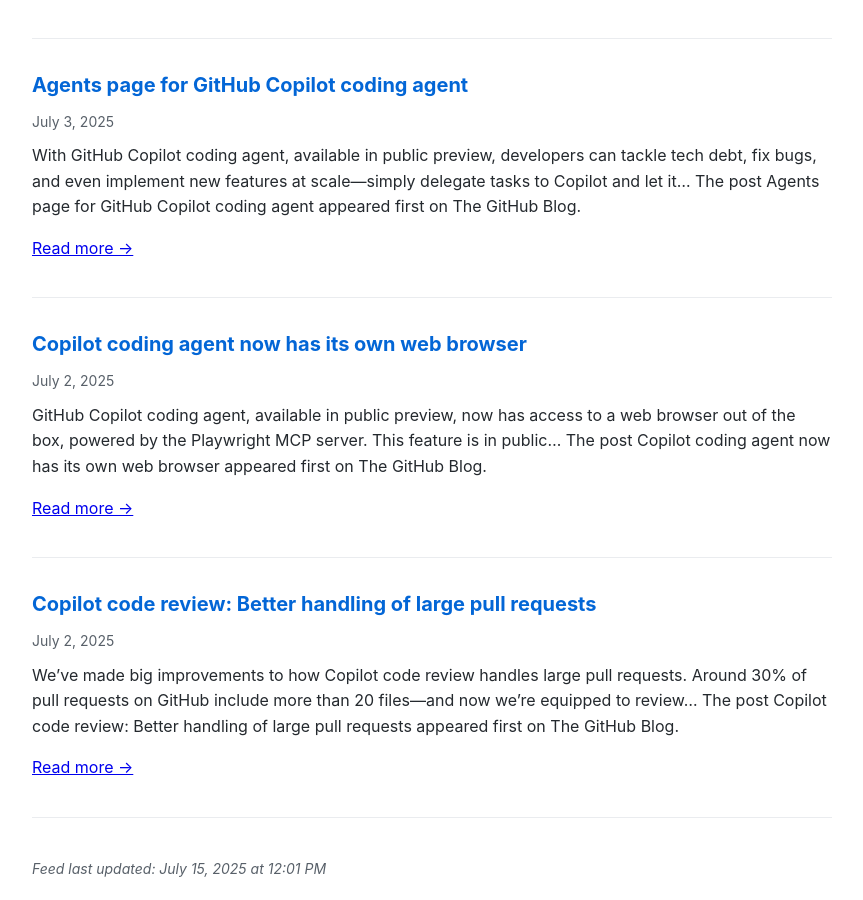
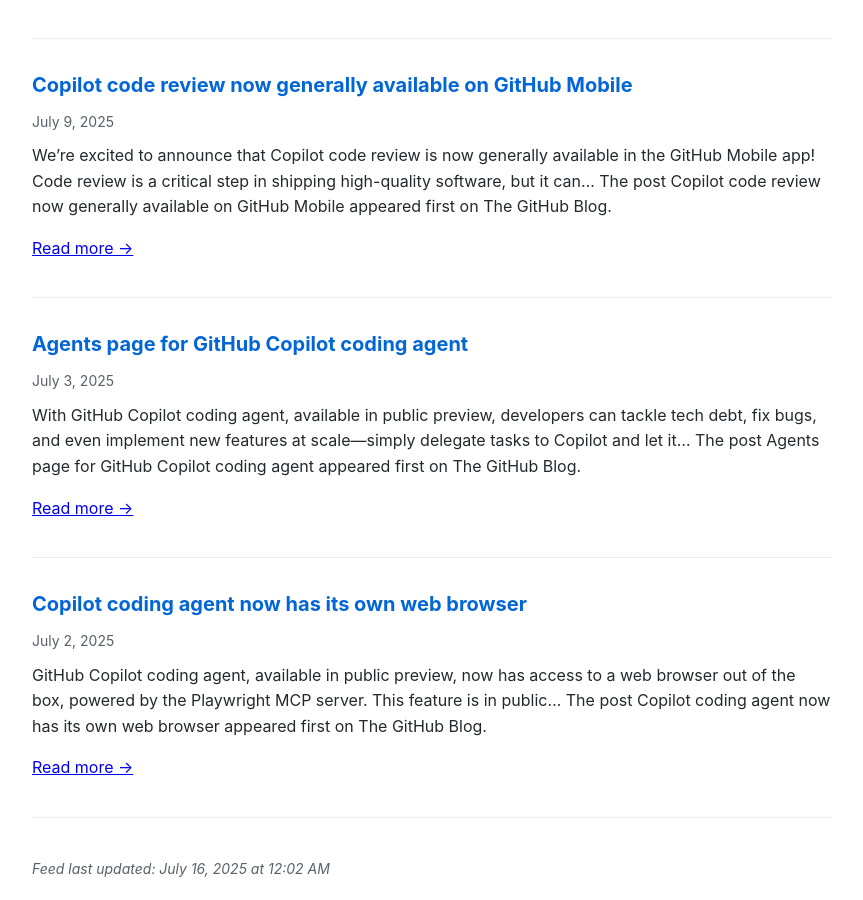
Before and after one commit to Oregand/oregand.github.io, a Jekyll site: the page copilot-feed.html, which Jekyll copies as it is, in a window 1280 px wide and 900 px high, scrolled down 1926 px. Shown: the whole window, without its empty margins (208-1071 px from the left). Built offline with Jekyll 4.4.1, drawn with Linux system fonts in a browser that asks for light colours; some of the changed text lies outside the part shown.

Commit message:
Update RSS feed

```diff
--- a/copilot-feed.html
+++ b/copilot-feed.html
@@ -62,6 +62,19 @@
 </head>
 <body>
   <h1>GitHub Copilot Latest Updates</h1>
+
+  <div class="feed-item">
+    <div class="feed-title">
+      <a href="https://github.blog/changelog/2025-07-15-social-login-with-google-is-now-generally-available" target="_blank">Social login with Google is now generally available</a>
+    </div>
+    <div class="feed-date">July 15, 2025</div>
+    <div class="feed-description">
+      GitHub now supports social login with Google! You can now signup for a new GitHub account with your trusted Google social credentials in just a few clicks. You can also&#8230;
+The post Social login with Google is now generally available appeared first on The GitHub Blog.
+
+      <p><a href="https://github.blog/changelog/2025-07-15-social-login-with-google-is-now-generally-available" target="_blank">Read more →</a></p>
+    </div>
+  </div>
 
   <div class="feed-item">
     <div class="feed-title">
@@ -180,21 +193,8 @@ The post Copilot coding agent now has its own web browser appeared first on The
     </div>
   </div>
 
-  <div class="feed-item">
-    <div class="feed-title">
-      <a href="https://github.blog/changelog/2025-07-02-copilot-code-review-better-handling-of-large-pull-requests" target="_blank">Copilot code review: Better handling of large pull requests</a>
-    </div>
-    <div class="feed-date">July 2, 2025</div>
-    <div class="feed-description">
-      We&#8217;ve made big improvements to how Copilot code review handles large pull requests. Around 30% of pull requests on GitHub include more than 20 files&#8212;and now we&#8217;re equipped to review&#8230;
-The post Copilot code review: Better handling of large pull requests appeared first on The GitHub Blog.
-
-      <p><a href="https://github.blog/changelog/2025-07-02-copilot-code-review-better-handling-of-large-pull-requests" target="_blank">Read more →</a></p>
-    </div>
-  </div>
-
   <div class="update-info">
-    Feed last updated: July 15, 2025 at 12:01 PM
+    Feed last updated: July 16, 2025 at 12:02 AM
   </div>
 </body>
 </html>
```
